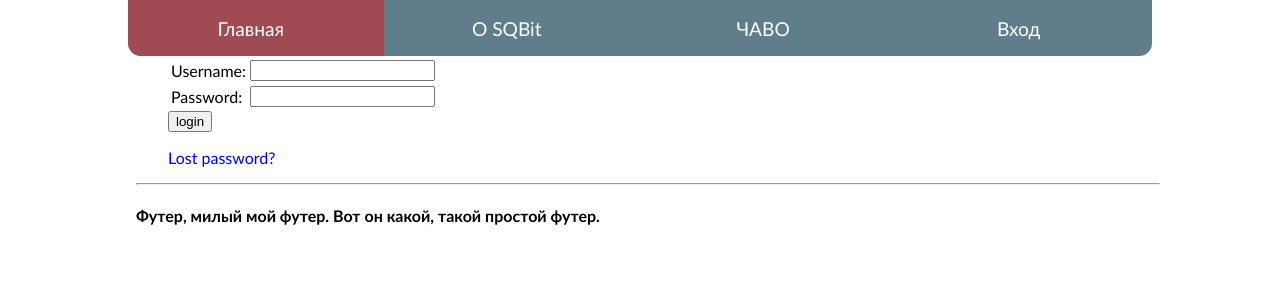
After one commit to Wonder-City-Mayors/WonderCity, a Django app: page /authorization/login/ in a window 1280 px wide. The commit adds this page. Shown: the top 300 px of the page. Run offline with Django 3.2, Linux system fonts and the light colour scheme.

Commit message:
Updated project. Animations(again...), some profile stuff
New animations come in frontend! They are gorgeus! (IMHO, ofc, cause I made them ^_^)
I also added some profile and authorization things, like login(yet not beautiful),
registration(yet not implemented, eta: next day :) ), and profiles. If you enter your profile,
you can logout, whereas by visiting someone else's profile you trigger their inner Shrek.
Frankly, I don't know why do I write this. I'm just half asleep after another work day. Oh and btw
I also changed URLs so know you visit clearly WonderCity, not catalog. I'm out to sleep. Cheerio.

```diff
--- /dev/null
+++ b/catalog/context_processors.py
@@ -0,0 +1,6 @@
+
+
+def overall_variables(request):
+
+	return {
+	}
--- a/catalog/static/scripts/script.js
+++ b/catalog/static/scripts/script.js
@@ -1,6 +1,6 @@
 let redirectPage = () => {
     window.location = linkLocation;
-}
+};
 
 let goToTheTopOfThePage = () => {
   window.scrollTo({
@@ -8,48 +8,91 @@ let goToTheTopOfThePage = () => {
     left: 0,
     behavior: 'smooth'
   });
-}
+};
 
-const resizeMargins = () => {
+let makeDropdownMenu = (auth) => {
+  if (auth) {
+	console.log('hello, blyat');
+  }
+  else {
+	menuLinks[3].href = hostname + '/authorization/login/';
+	menuLinks[4].href = hostname + '/authorization/registration/';
+  }
+};
+
+let resizeMargins = () => {
   const viewportWidth = document.documentElement.clientWidth;
   const viewportHeight = document.documentElement.clientHeight;
   for (let span of document.getElementsByClassName('header-span')) {
-  span.style.margin = `${0.05 * viewportHeight - 0.5 * span.clientHeight}px 0 0 ${0.096 * viewportWidth - 0.5 * span.clientWidth}px`;
+  span.style.margin = `${0.035 * viewportHeight - 0.5 * span.clientHeight}px 0 0 ${0.096 * viewportWidth - 0.5 * span.clientWidth}px`;
   }
 };
 
 const pagelocation = window.location.href.split('/');
 const hostname = pagelocation[0] + '//' + pagelocation[2];
 const menuLinks = document.getElementsByClassName('header-link');
+let isUserAuthenticated;
+let animationInterval;
 
 resizeMargins();
 
 $(document).ready(function(){
-  $('main').fadeIn(600);
-  menuLinks[0].href = hostname + '/catalog/';
-  menuLinks[1].href = hostname + '/catalog/about/';
-  menuLinks[2].href = hostname + '/catalog/faq/';
-  menuLinks[3].href = hostname + '/catalog/profile/';
+	$('ul.dropdown').css('display', 'none');
+	$('main').slideDown(600);
+	$('footer').slideDown(600);
+	$('a.header-link').click(function(event){
+		event.preventDefault();
+		goToTheTopOfThePage();
+		linkLocation = this.href;
+		$('footer').slideUp(600);
+		$('main').slideUp(600, redirectPage);
+	});
+	$('a.header-link').hover(
+		function() {
+			$(this).stop();
+			$(this).animate({
+				opacity: '.5',
+			}, 300);
+		},
+		function() {
+			$(this).stop();
+			$(this).animate({
+				opacity: '1',
+			}, 300);
+		}
+	);
+	$('ul.dropdown-container').hover(
+		function() {
+			$('ul.dropdown').stop();
+			$('#last-up').stop();
+			$('#last-up').animate({
+					borderBottomRightRadius: '0',
+				}, 200);
+			animationInterval = setTimeout(function() {
+				$('ul.dropdown').slideDown(400)
+			}, 200);
+		},
+		function() {
+			$('ul.dropdown').stop();
+			$('#last-up').stop();
+			clearTimeout(animationInterval);
+			$('ul.dropdown').slideUp(600, function() {
+				$('#last-up').animate({
+					borderBottomRightRadius: '1vw',
+				}, 200);
+			});
+		}
+	);
+	menuLinks[0].href = hostname + '';
+	menuLinks[1].href = hostname + '/about/';
+	menuLinks[2].href = hostname + '/faq/';
+	if (menuLinks[3].innerHTML == 'Вход') {
+		isUserAuthenticated = false;
+	}
+	else {
+		isUserAuthenticated = true;
+	}
+	makeDropdownMenu(isUserAuthenticated);
 });
 
 window.onresize = resizeMargins;
-$('a.header-link').click(function(event){
-  event.preventDefault();
-  goToTheTopOfThePage();
-  linkLocation = this.href;
-  $('main').fadeOut(600, redirectPage);
-});
-
-$('span.header-span').mouseover(function() {
-  $(this).stop();
-  $(this).animate({
-	letterSpacing: '0.1em',
-  }, 300);
-});
-
-$('span.header-span').mouseleave(function() {
-  $(this).stop();
-  $(this).animate({
-	letterSpacing: '0',
-  }, 300);
-});
--- a/catalog/static/styles/style.css
+++ b/catalog/static/styles/style.css
@@ -1,29 +1,30 @@
-html, body {
+body {
   color: black;
   font: 16px calibri;
-  height: 100%;
 }
 
 header {
+  font-size: 0;
   color: white;
-  font: 2vw calibri;
 }
 
-main {
+main, footer {
   display: none;
-}
-
-footer {
-  color: white;
 }
 
 p {
   text-align: justify;
 }
 
+ul, li {
+  margin: 0;
+  padding: 0;
+  list-style: none;
+}
+
 div.header-container {
   margin: 0 10vw;
-  height: 10vh;
+  height: 7vh;
   width: 80vw;
   position: fixed;
   left: 0;
@@ -32,28 +33,47 @@ div.header-container {
 }
 
 div.header {
-  margin: 0 10vw;
-  height: 10vh;
-  width: 80vw;
-  background: #607d8b;
-  border-bottom-left-radius: 1vw;
-  border-bottom-right-radius: 1vw;
+  margin: inherit;
+  padding: none;
+  height: inherit;
+  width: inherit;
   position: fixed;
-  left: 0;
-  top: 0;
+  left: inherit;
+  top: inherit;
 }
 
 div.header-part {
   display: inline-block;
+  vertical-align: top;
   margin: none;
-  width: 24%;
+  width: 20vw;
   height: 100%;
-  background: none;
+  background: #607d8b;
+  font: 1.5vw calibri;
 }
 
 div.header-major-part {
   background: rgba(255, 0, 0, .4);
   border-bottom-left-radius: 1vw;
+  width: 100%;
+  height: 100%;
+}
+
+ul.dropdown-container {
+	display: inline-block;
+	height: inherit;
+}
+
+ul.dropdown-container li {
+	height: 7vh;
+}
+
+ul.dropdown {
+	position: relative;
+}
+
+ul.dropdown li {
+	position: relative;
 }
 
 .header-span {
@@ -81,13 +101,30 @@ a.header-link:active {
   color: white;
 }
 
+a.header-small {
+  font-size: 0.6em;
+}
+
 div.main-container {
   color: black;
   font: 12pt calibri;
-  margin: 10vh 12.5vw 0 12.5vw;
+  margin: 7vh 12.5vw 0 12.5vw;
 }
 
 div.footer-container {
-  background: #607d8b;
-  font: 12pt calibri;
+  margin: 0 10vw;
+  width: 80vw;
 }
+
+#first {
+	border-bottom-left-radius: 1vw;
+}
+
+#last-up {
+	border-bottom-right-radius: 1vw;
+}
+
+#last-dropped {
+	border-bottom-left-radius: 1vw;
+	border-bottom-right-radius: 1vw;
+}
--- a/catalog/templates/base-generic.html
+++ b/catalog/templates/base-generic.html
@@ -19,18 +19,20 @@
 			<nav>
 				<div class="header-container">
 					<div class="header">
-          <div class="header-part header-major-part">
+						<div class="header-part" id="first">
+							<div class="header-major-part">
 								<span class="header-span">
 									<a class="header-link">
 										Главная
 									</a>
 								</span>
 							</div>
+						</div>
 
 						<div class="header-part">
 							<span class="header-span">
 								<a class="header-link">
-                О компании
+									О SQBit
 								</a>
 							</span>
 						</div>
@@ -43,13 +45,34 @@
 							</span>
 						</div>
 
-          <div class="header-part">
-            <span class="header-span">
+						<ul class="dropdown-container">
+							<li>
+								<div class="header-part" id="last-up">
+									<span class="header-span dropdown">
+										{% if user.is_authenticated %}
 											<a class="header-link">
-                Авторизация
+												{{user.get_username}}
 											</a>
+										{% else %}
+											<a class="header-link">Вход</a>
+										{% endif %}
 									</span>
 								</div>
+
+								<ul class="dropdown">
+									{% if user.is_authenticated %}
+									{% else %}
+										<li>
+											<div class="header-part" id="last-dropped">
+												<span class="header-span">
+													<a class="header-link">Регистрация</a>
+												</span>
+											</div>
+										</li>
+									{% endif %}
+								</ul>
+							</li>
+						</ul>
 					</div>
 				</div>
 			</nav>
@@ -59,13 +82,13 @@
 			<div class="main-container">
 				{% block content %}
 				{% endblock %}
-		<hr>
 			</div>
 		</main>
 
 		<footer>
 			<div class="footer-container">
-
+				<hr>
+				<h4>Футер, милый мой футер. Вот он какой, такой простой футер.
 			</div>
 		</footer>
 	</body>
--- a/catalog/templates/index.html
+++ b/catalog/templates/index.html
@@ -13,5 +13,4 @@
 		<li>{{ num_cities }} {{ string_cities }}</li>
 		<li>{{ num_districts }} {{ string_districts }} (из них {{ num_districts_in_Izhevsk }} {{ string_districts_in_Izhevsk }} в родном городе команды SQBit).</li>
 	</ul>
-	<h4>Вы посетили главную страницу {% if visitsCount != 1 %}{{visitsCount}}{% endif %}{{stringVisits}}. Съешьте печеньки марки sessionid, чтобы сбросить этот счётчик.</h4>
 {% endblock %}
--- /dev/null
+++ b/catalog/templates/registration/login.html
@@ -0,0 +1,37 @@
+{% extends "base-generic.html" %}
+
+{% block content %}
+
+  {% if form.errors %}
+    <p>Your username and password didn't match. Please try again.</p>
+  {% endif %}
+
+  {% if next %}
+    {% if user.is_authenticated %}
+      <p>Your account doesn't have access to this page. To proceed,
+      please login with an account that has access.</p>
+    {% else %}
+      <p>Please login to see this page.</p>
+    {% endif %}
+  {% endif %}
+
+  <form method="post" action="{% url 'login' %}">
+    {% csrf_token %}
+    <table>
+      <tr>
+        <td>{{ form.username.label_tag }}</td>
+        <td>{{ form.username }}</td>
+      </tr>
+      <tr>
+        <td>{{ form.password.label_tag }}</td>
+        <td>{{ form.password }}</td>
+      </tr>
+    </table>
+    <input type="submit" value="login" />
+    <input type="hidden" name="next" value="{{ next }}" />
+  </form>
+
+  {# Assumes you setup the password_reset view in your URLconf #}
+  <p><a href="{% url 'password_reset' %}">Lost password?</a></p>
+
+{% endblock %}
--- a/catalog/urls.py
+++ b/catalog/urls.py
@@ -1,11 +1,13 @@
-from django.urls import path, re_path
+from django.urls import path, re_path, include
 from . import views
 
 urlpatterns = [
-    path('', views.index, name='index'),
+	path('', views.index, name='index'),
 	path('about/', views.about, name='about'),
 	path('faq/', views.faq, name='faq'),
-	path('profile/', views.profile, name='profile'),
+	path('authorization/', views.authorization, name='authorization'),
+	path('authorization/', include('django.contrib.auth.urls')),
+	re_path(r'^profile/(?P<login>\w+)$', views.profileView, name='profile'),
 	path('trackers/', views.TrackerListView.as_view(), name='trackers'),
-	path('trackers/<int:primary_key>', views.trackerInstanceView, name='tracker-instance'),
+	re_path(r'^trackers/(?P<id>\d+)$', views.trackerInstanceView, name='tracker-instance'),
 ]
--- a/wondercity/settings.py
+++ b/wondercity/settings.py
@@ -53,6 +53,7 @@ TEMPLATES = [
                 'django.template.context_processors.request',
                 'django.contrib.auth.context_processors.auth',
                 'django.contrib.messages.context_processors.messages',
+				'catalog.context_processors.overall_variables',
             ],
         },
     },
--- a/wondercity/urls.py
+++ b/wondercity/urls.py
@@ -6,6 +6,5 @@ from django.conf.urls.static import static
 
 urlpatterns = [
     path('admin/', admin.site.urls),
-    path('catalog/', include('catalog.urls')),
-    path('', RedirectView.as_view(url = 'catalog/')),
+    path('', include('catalog.urls')),
 ] + static(settings.STATIC_URL, document_root = settings.STATIC_ROOT)
```
Also changed, not shown: catalog/templates/profile.html (+6 -9 lines), catalog/views.py (+17 -19 lines), db.sqlite3. Lines whose indentation alone changed are shown as unchanged.
